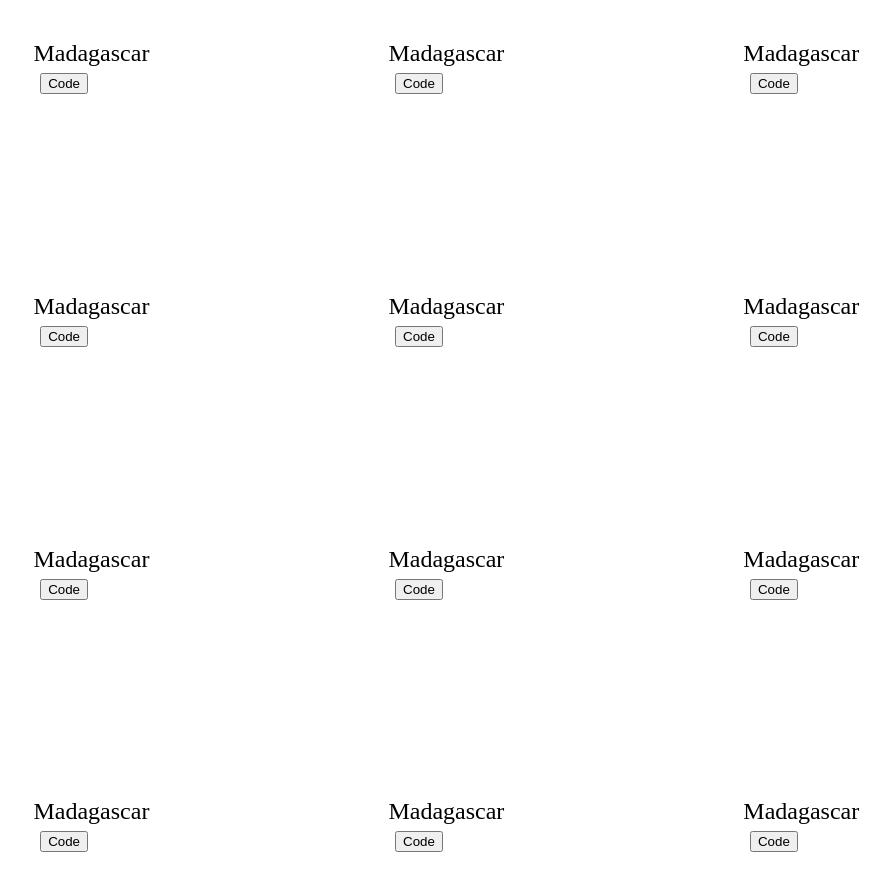
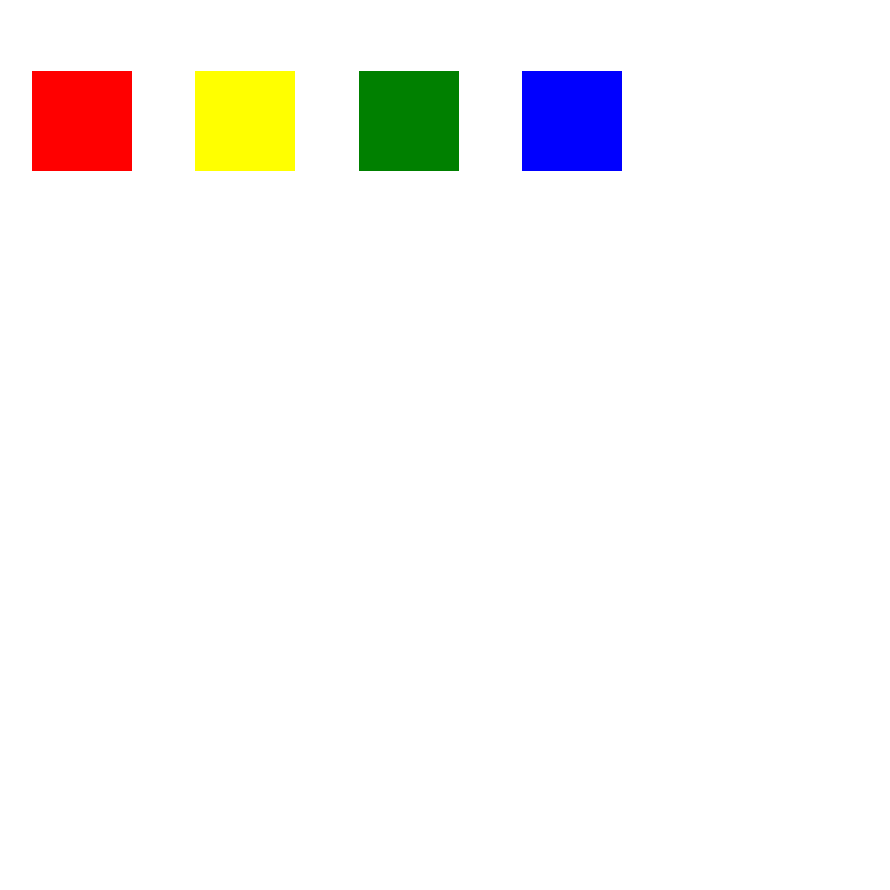
Before and after one commit to laresamdeola/ReactPractise, a React (Create React App) app: page / in a window 1280 px wide. Shown: the top 890 px of the page, without its empty margins (39-929 px from the left). After the commit the page ends 800 px from the top, so only its background shows below. Built offline with nearby package versions, Linux system fonts and the light colour scheme.

Commit message:
Update 6 files - Color Palette Library

```diff
--- a/src/index.js
+++ b/src/index.js
@@ -1,8 +1,8 @@
 import React from "react";
 import { createRoot } from "react-dom/client";
-import { HoverCSS } from "./reactbyprojects/Chapter 2/HoverCSS";
+import { Awo } from "./reactbyprojects/Chapter 2/Inline CSS/AwoCSS";
 
 const rootElement = document.getElementById("root");
 const root = createRoot(rootElement);
 
-root.render(<HoverCSS />);
+root.render(<Awo />);
--- a/src/reactbyprojects/Chapter 2/HoverCSS.jsx
+++ b/src/reactbyprojects/Chapter 2/External CSS/HoverCSS.jsx
@@ -14,8 +14,8 @@
 // 4. Functionality to copy this code
 
 // External CSS - done
-// Inline CSS - Smaller Version of the HoverCSS Library
-// Internal/Object CSS - Medium Sized Version of the HoverCSS Library
+// Inline CSS - Color Library - AwoCSS (Aah-WOH)
+// Internal/Object CSS - Animation Library - EreCSS (Hey-Ray)
 
 import React from "react";
 import "./hovercss.css";
@@ -31,6 +31,7 @@ const HoverCSS = () => {
 
         return (
             <div>
+                <h2 className="hover-letter-spacing">HoverCSS</h2><br />
                 <ul className="list-elements">
                     <li className="hover-color">{name} <br/>
                         <button onClick={() => showHoverStyle(`.hover-color:hover {
--- a/src/reactbyprojects/Chapter 2/hovercss.css
+++ b/src/reactbyprojects/Chapter 2/External CSS/hovercss.css
@@ -1,3 +1,9 @@
+h2 {
+    margin-left: 6.8%;
+    margin-top: 3%;
+    margin-bottom: 0;
+}
+
 /* Color Change */
 .hover-color:hover {
     color: red;
@@ -50,13 +56,15 @@
 
 /* Text Size Large */
 .hover-text-large:hover {
-    font-size: 24px;
+    font-size: 30px;
 }
 
 /* Text Size Extra Large */
 .hover-text-extra-large:hover {
     font-size: 36px;
 }
+
+/* Font Weight, Linear Gradient  */
 
 .list-elements li {
     text-align: center;
--- /dev/null
+++ b/src/reactbyprojects/Chapter 2/Inline CSS/AwoCSS.jsx
@@ -0,0 +1,47 @@
+// Inline CSS - Color Library - AwoCSS (Aah-WOH)
+
+import React from "react";
+
+const Awo = () => {
+
+    const showProperty = (tag) => {
+        const element = document.querySelector(tag);
+        const elementStyle = getComputedStyle(element).getPropertyValue("background-color");
+        return alert(elementStyle);
+    }
+
+    return (
+        <div>
+            <div className="red-div" style={{backgroundColor: "red",
+                            width: "100px",
+                            height: "100px",
+                            display: "inline-block",
+                            marginLeft: "5%",
+                            marginTop: "5%"}
+                         } onClick={() => showProperty(".red-div")}></div>
+            <div className="yellow-div" style={{backgroundColor: "yellow",
+                            width: "100px",
+                            height: "100px",
+                            display: "inline-block",
+                            marginLeft: "5%",
+                            marginTop: "5%"}
+                         } onClick={() => showProperty(".yellow-div")}></div>
+            <div className="green-div" style={{backgroundColor: "green",
+                            width: "100px",
+                            height: "100px",
+                            display: "inline-block",
+                            marginLeft: "5%",
+                            marginTop: "5%"}
+                         } onClick={() => showProperty(".green-div")}></div>
+            <div className="blue-div" style={{backgroundColor: "blue",
+                            width: "100px",
+                            height: "100px",
+                            display: "inline-block",
+                            marginLeft: "5%",
+                            marginTop: "5%"}
+                         } onClick={() => showProperty(".blue-div")}></div>
+        </div>
+    );
+}
+
+export { Awo };
```
